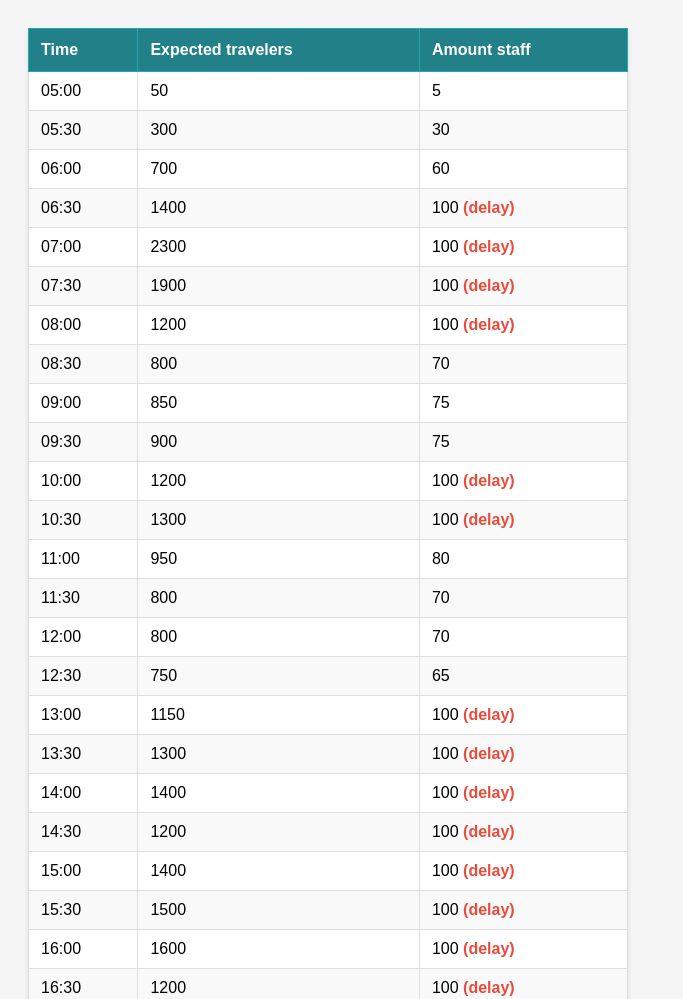
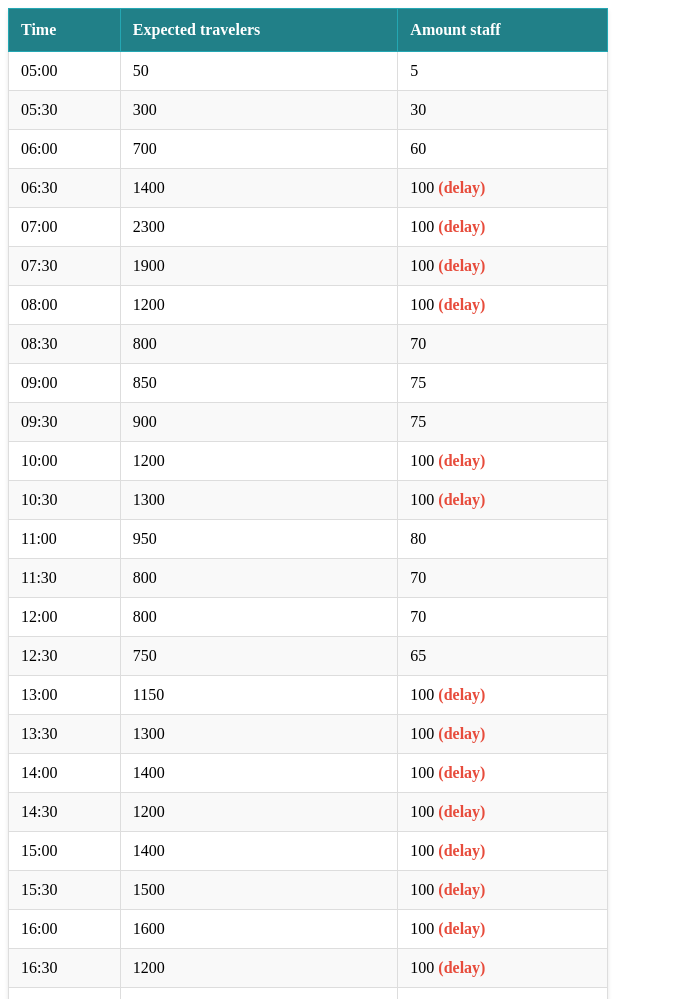
Before and after one commit to druabello-dotcom/airport-employee-management, a plain HTML site: page index.html in a window 1280 px wide. Shown: the top 999 px of the page, without its empty margins (0-683 px from the left). Drawn offline with Linux system fonts and the light colour scheme.

Commit message:
style for table ny

```diff
--- a/style.css
+++ b/style.css
@@ -1,8 +1,4 @@
-        body {
-            font-family: Arial, sans-serif;
-            padding: 20px;
-            background-color: #f5f5f5;
-        }
+            /*table*/
         h1 {
             color: #333;
         }
```
